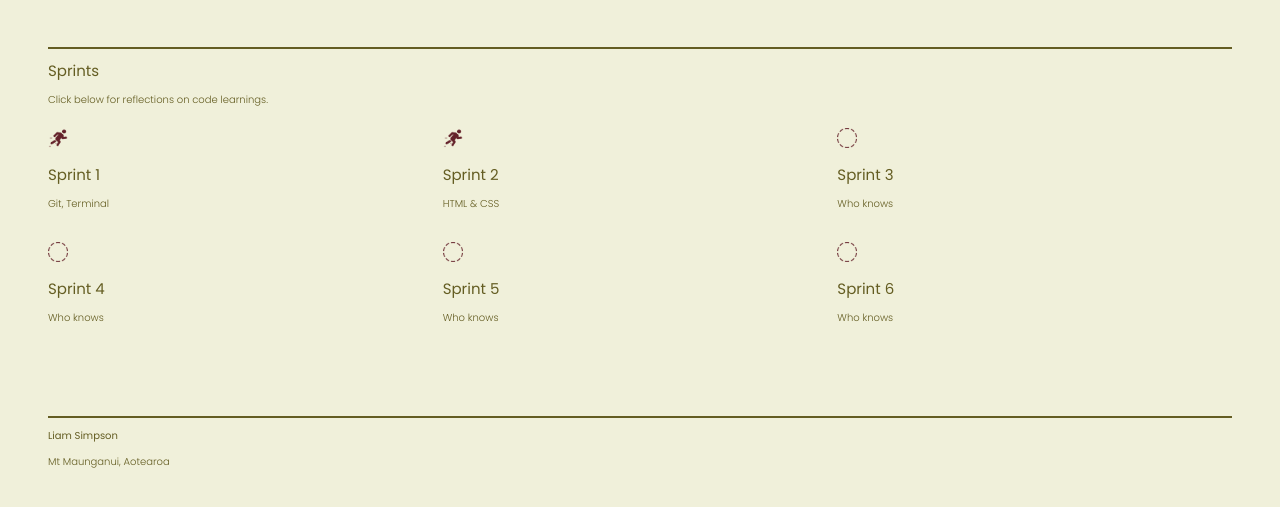
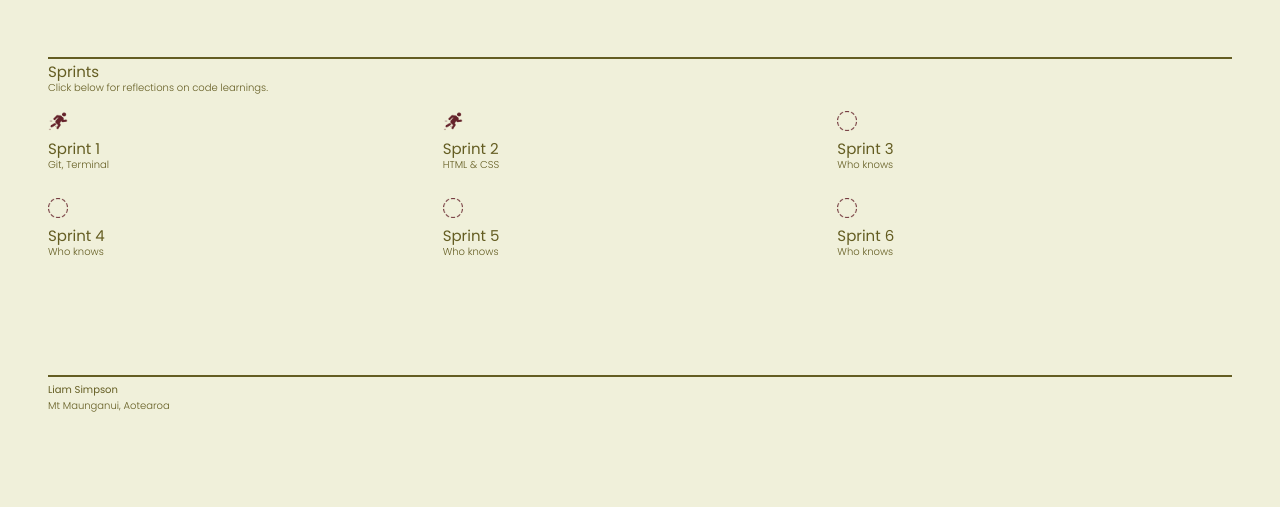
Before and after one commit to liam-j-simpson/liam-j-simpson.github.io, a plain HTML site: page index.html in a window 1280 px wide. Shown: the part 101-608 px from the top of the page. Drawn offline with Linux system fonts and the light colour scheme; a web font is replaced by a local one.

Commit message:
removing old css code that was styling bento box

```diff
--- a/styles/main.css
+++ b/styles/main.css
@@ -27,8 +27,7 @@ body {
 }
 
 .container {
-  padding: 0rem 2rem 0rem 2rem;
-  margin: 2rem 0rem 4rem 0rem;
+  padding: 2rem 2rem 2rem 2rem;
 }
 
 .sprint-list {
@@ -70,6 +69,7 @@ h3 {
   font-family: 'Poppins', sans-serif;
   font-weight: 400;
   font-size: 0.75rem;
+  line-height: 0.3rem;
 }
 
 h4 {
@@ -78,6 +78,7 @@ h4 {
   font-family: 'Poppins', sans-serif;
   font-weight: 400;
   font-size: 0.5rem;
+  line-height: 0.3rem;
 }
 
 p {
@@ -86,31 +87,9 @@ p {
   font-family: 'Poppins', sans-serif;
   font-weight: 300;
   font-size: 0.5rem;
+  line-height: 0.3rem;
 }
 
 hr.home {
   border: 0.5px solid #645d22;
 }
-
-/*
-
-.col-left {
-  flex: 1;
-  display: flex;
-  flex-direction: column;
-  gap: 0.5em;
-}
-
-.col-right {
-  flex: 1;
-  display: flex;
-  flex-direction: column;
-  align-content: stretch;
-  gap: 0.5em;
-}
-
-.row {
-  flex: 1;
-  border-radius: 1.5em;
-  background-color: #87a2b3;
-} */
```
